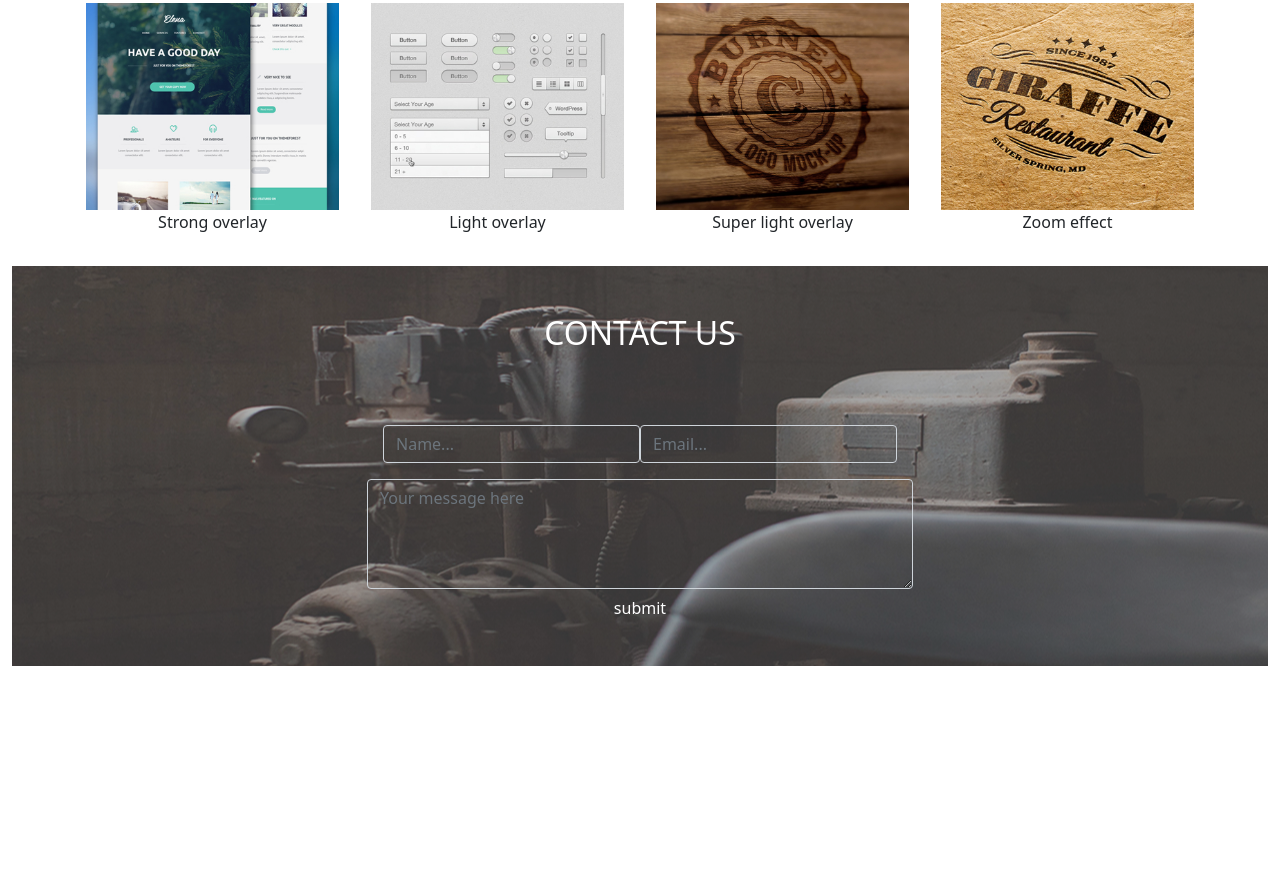
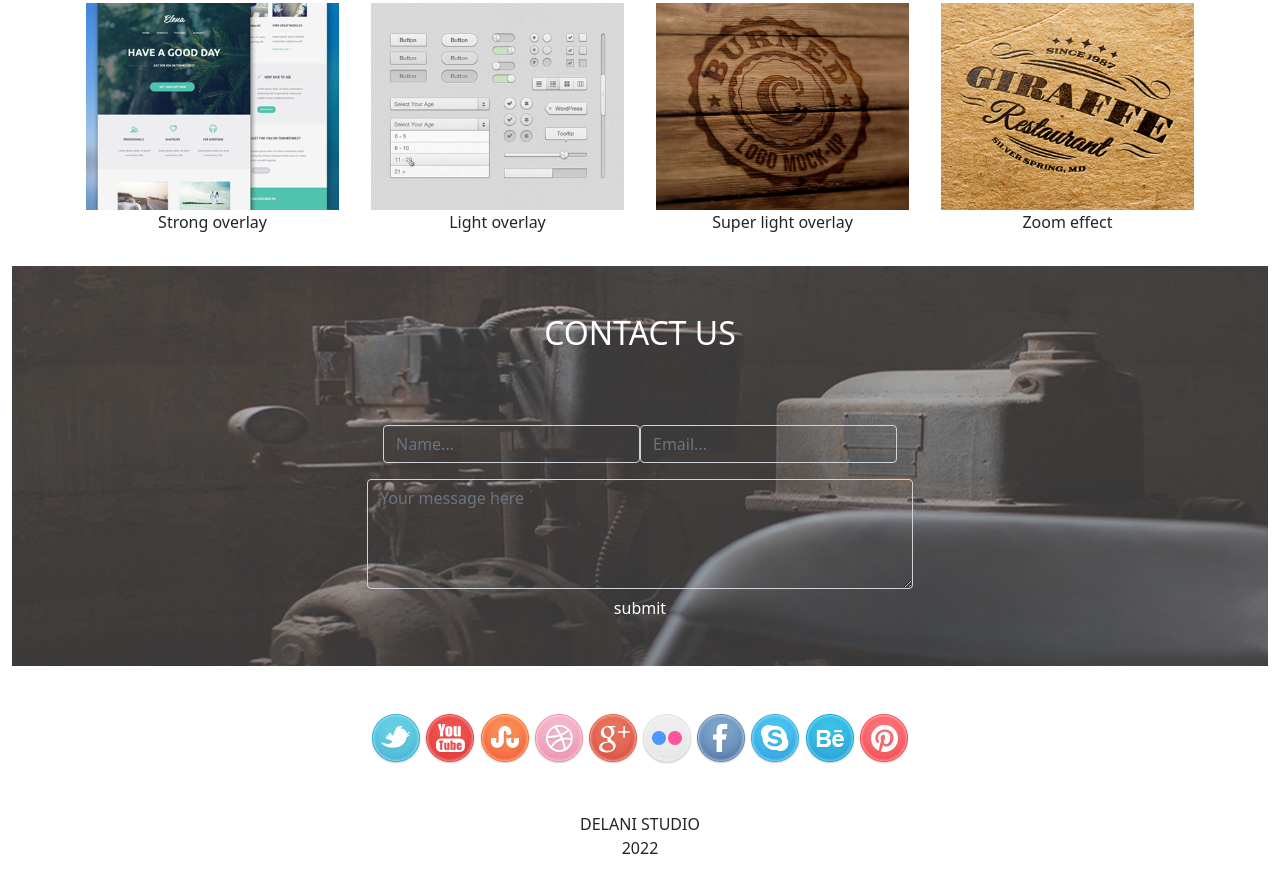
Before and after one commit to frankip/htm-basics, a plain HTML site: page index.html in a window 1280 px wide. Shown: the part 1945-2821 px from the top of the page. Before the commit the page ends 2620 px from the top, so only its background shows below. Drawn offline with nearby package versions, Linux system fonts and the light colour scheme.

Commit message:
add footer icons

```diff
--- a/index.html
+++ b/index.html
@@ -173,6 +173,22 @@
             </form>
         </section>
 
+        <section id="footer">
+            <div id="socials" class="p-5">
+                <img src="/images/assets/social_icons/twitter.png" alt="">
+                <img src="/images/assets/social_icons/you_tube.png" alt="">
+                <img src="/images/assets/social_icons/stumble_upon.png" alt="">
+                <img src="/images/assets/social_icons/dribble.png" alt="">
+                <img src="/images/assets/social_icons/g_plus.png" alt="">
+                <img src="/images/assets/social_icons/flickr.png" alt="">
+                <img src="/images/assets/social_icons/facebook.png" alt="">
+                <img src="/images/assets/social_icons/skype.png" alt="">
+                <img src="/images/assets/social_icons/behance.png" alt="">
+                <img src="/images/assets/social_icons/pinterest.png" alt="">
+            </div>
+            <p>DELANI STUDIO <BR> 2022</BR></p>
+        </section>
+
 
 
 
```
